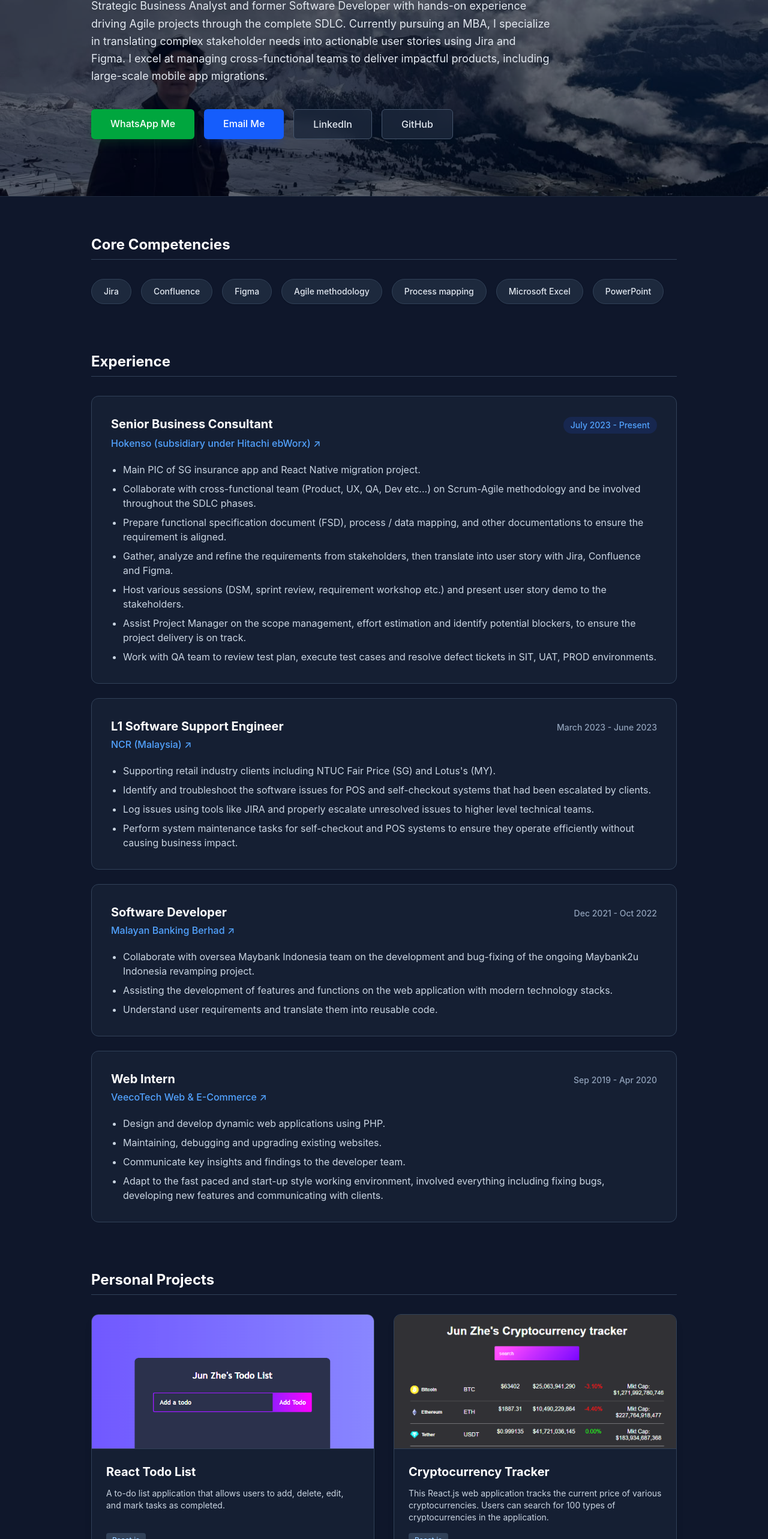
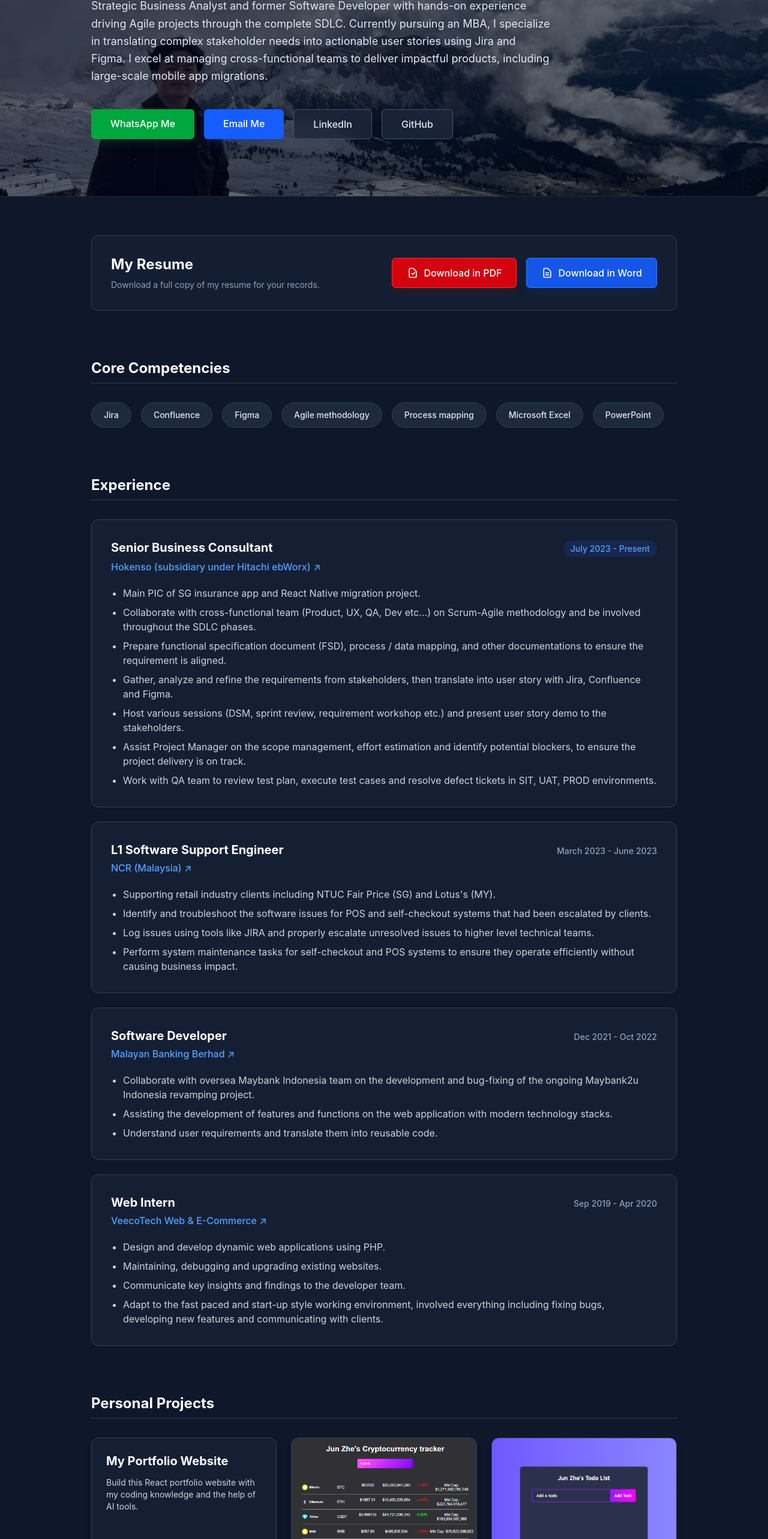
Before and after one commit to hoojunzhe/portfolio-website, a React (Vite) app: page / in a window 1280 px wide. Shown: the part 232-2798 px from the top of the page at 60% size. Built offline with nearby package versions, Linux system fonts and the light colour scheme.

Commit message:
Added resume download section and updated projects

```diff
--- a/src/App.jsx
+++ b/src/App.jsx
@@ -65,6 +65,41 @@
       </header>
 
       <main className="max-w-5xl mx-auto px-4 md:px-6 py-16 space-y-20">
+
+        {/* NEW: MY RESUME DOWNLOAD SECTION */}
+        <section className="bg-slate-800/40 p-8 rounded-xl border border-slate-700 flex flex-col md:flex-row items-center justify-between gap-6 shadow-sm">
+          <div>
+            <h3 className="text-2xl font-bold text-white mb-2">My Resume</h3>
+            <p className="text-slate-400 text-sm">Download a full copy of my resume for your records.</p>
+          </div>
+
+          <div className="flex flex-col sm:flex-row gap-4 w-full md:w-auto">
+            {/* PDF Download Button */}
+            <a
+              href="/Hoo Jun Zhe_resume.pdf"
+              download="Hoo_Jun_Zhe_Resume.pdf"
+              className="inline-flex items-center justify-center bg-red-600/90 text-white px-6 py-3 rounded-md font-medium hover:bg-red-500 transition shadow-lg shadow-red-900/20 border border-red-500"
+            >
+              <svg className="w-5 h-5 mr-2" fill="none" stroke="currentColor" viewBox="0 0 24 24" xmlns="http://www.w3.org/2000/svg">
+                <path strokeLinecap="round" strokeLinejoin="round" strokeWidth="2" d="M7 21h10a2 2 0 002-2V9.414a1 1 0 00-.293-.707l-5.414-5.414A1 1 0 0012.586 3H7a2 2 0 00-2 2v14a2 2 0 002 2z"></path>
+                <path strokeLinecap="round" strokeLinejoin="round" strokeWidth="2" d="M10 13l2 2 4-4"></path>
+              </svg>
+              Download in PDF
+            </a>
+
+            {/* Word Download Button */}
+            <a
+              href="/Hoo Jun Zhe_resume.docx"
+              download="Hoo_Jun_Zhe_Resume.docx"
+              className="inline-flex items-center justify-center bg-blue-600/90 text-white px-6 py-3 rounded-md font-medium hover:bg-blue-500 transition shadow-lg shadow-blue-900/20 border border-blue-500"
+            >
+              <svg className="w-5 h-5 mr-2" fill="none" stroke="currentColor" viewBox="0 0 24 24" xmlns="http://www.w3.org/2000/svg">
+                <path strokeLinecap="round" strokeLinejoin="round" strokeWidth="2" d="M9 12h6m-6 4h6m2 5H7a2 2 0 01-2-2V5a2 2 0 012-2h5.586a1 1 0 01.707.293l5.414 5.414a1 1 0 01.293.707V19a2 2 0 01-2 2z"></path>
+              </svg>
+              Download in Word
+            </a>
+          </div>
+        </section>
 
         {/* SKILLS SECTION */}
         <section>
@@ -152,18 +187,32 @@
           </div>
         </section>
 
-        {/* PERSONAL PROJECTS SECTION */}
+        {/* PERSONAL PROJECTS SECTION (Updated based on latest resume) */}
         <section>
           <h3 className="text-2xl font-bold border-b border-slate-700 pb-2 mb-8 text-white">Personal Projects</h3>
-          <div className="grid grid-cols-1 md:grid-cols-2 gap-8">
+          <div className="grid grid-cols-1 md:grid-cols-2 lg:grid-cols-3 gap-6">
 
-            {/* React Todo List Card */}
+            {/* Portfolio Website Card */}
+            <div className="bg-slate-800/50 rounded-xl border border-slate-700 hover:border-slate-600 transition-colors flex flex-col shadow-lg p-6">
+              <div className="flex flex-col flex-grow">
+                <h4 className="text-xl font-bold text-white mb-3">My Portfolio Website</h4>
+                <p className="text-slate-300 text-sm mb-4 flex-grow">
+                  Build this React portfolio website with my coding knowledge and the help of AI tools.
+                </p>
+                <div className="mb-5 flex gap-2 flex-wrap">
+                  <span className="bg-slate-700 text-blue-300 text-xs px-2.5 py-1 rounded-sm font-medium">React.js</span>
+                  <span className="bg-slate-700 text-purple-300 text-xs px-2.5 py-1 rounded-sm font-medium">AI Tools</span>
+                </div>
+              </div>
+            </div>
+
+            {/* Cryptocurrency Tracker Card */}
             <div className="bg-slate-800/50 rounded-xl border border-slate-700 hover:border-slate-600 transition-colors flex flex-col overflow-hidden shadow-lg">
-              <img src="/todo-list.png" alt="React Todo List Interface" className="w-full h-56 object-cover object-top border-b border-slate-700" />
+              <img src="/crypto-tracker.png" alt="Cryptocurrency Tracker Interface" className="w-full h-48 object-cover object-top border-b border-slate-700" />
               <div className="p-6 flex flex-col flex-grow">
-                <h4 className="text-xl font-bold text-white mb-3">React Todo List</h4>
+                <h4 className="text-xl font-bold text-white mb-3">Cryptocurrency Tracker</h4>
                 <p className="text-slate-300 text-sm mb-4 flex-grow">
-                  A to-do list application that allows users to add, delete, edit, and mark tasks as completed.
+                  This React web application will track the current price of various cryptocurrencies. User can search for 100 types of cryptocurrencies in the application.
                 </p>
                 <div className="mb-5 flex gap-2 flex-wrap">
                   <span className="bg-slate-700 text-blue-300 text-xs px-2.5 py-1 rounded-sm font-medium">React.js</span>
@@ -174,13 +223,13 @@
               </div>
             </div>
 
-            {/* Cryptocurrency Tracker Card */}
+            {/* React Todo List Card */}
             <div className="bg-slate-800/50 rounded-xl border border-slate-700 hover:border-slate-600 transition-colors flex flex-col overflow-hidden shadow-lg">
-              <img src="/crypto-tracker.png" alt="Cryptocurrency Tracker Interface" className="w-full h-56 object-cover object-top border-b border-slate-700" />
+              <img src="/todo-list.png" alt="React Todo List Interface" className="w-full h-48 object-cover object-top border-b border-slate-700" />
               <div className="p-6 flex flex-col flex-grow">
-                <h4 className="text-xl font-bold text-white mb-3">Cryptocurrency Tracker</h4>
+                <h4 className="text-xl font-bold text-white mb-3">React Todo List</h4>
                 <p className="text-slate-300 text-sm mb-4 flex-grow">
-                  This React.js web application tracks the current price of various cryptocurrencies. Users can search for 100 types of cryptocurrencies in the application.
+                  A to-do list application that allow user to perform add, delete, edit and mark tasks as completed. The web app is developed with React.
                 </p>
                 <div className="mb-5 flex gap-2 flex-wrap">
                   <span className="bg-slate-700 text-blue-300 text-xs px-2.5 py-1 rounded-sm font-medium">React.js</span>
```
Also changed, not shown: 2 other files (tests, documents, lock files or other folders).
